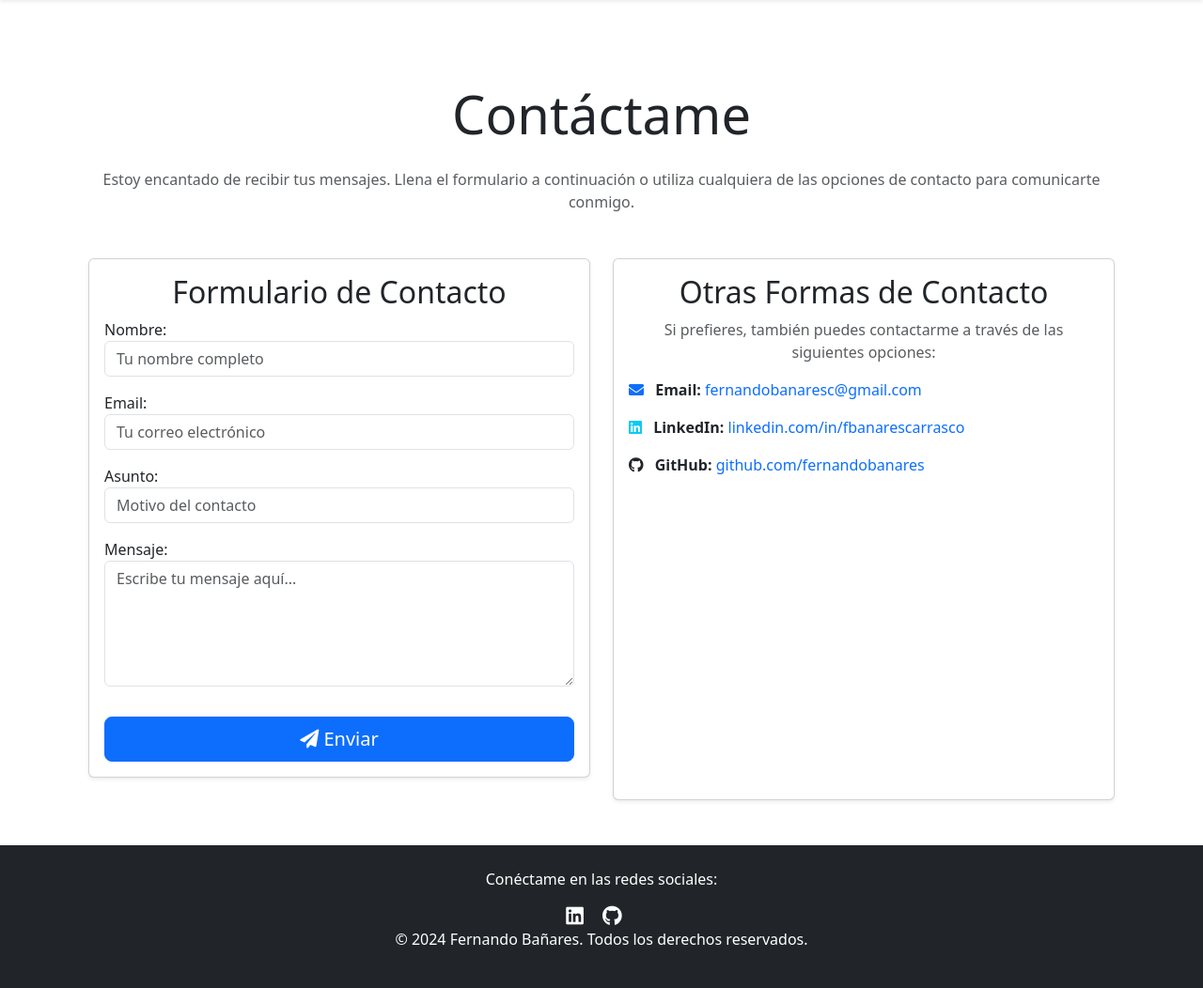
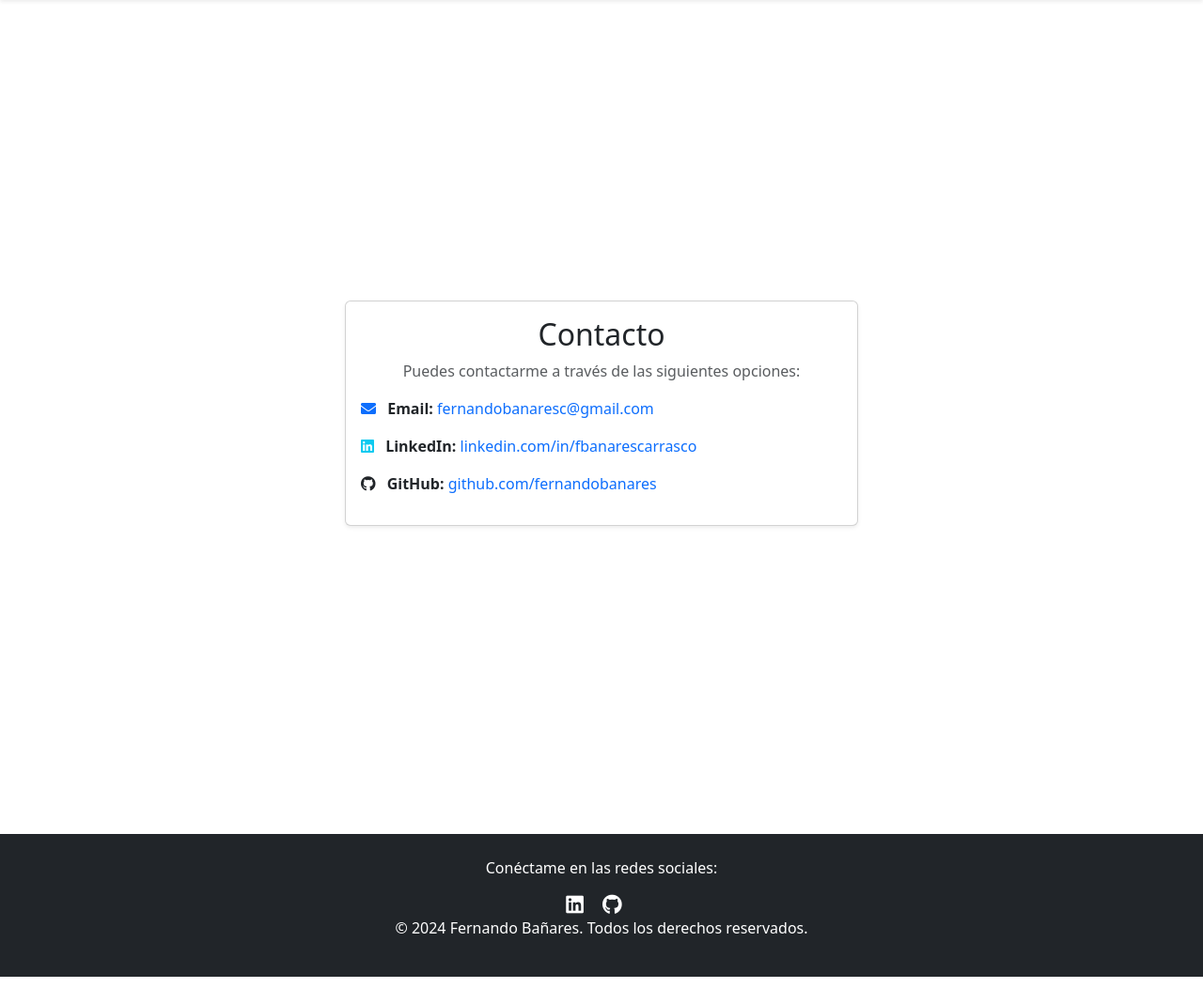
Before and after one commit to fernandobanares/portafolio1, a Django app: page /contacto/ in a window 1280 px wide. Shown: the part 56-1108 px from the top of the page at 94% size. Run offline with Django 5.2, Linux system fonts and the light colour scheme.

Commit message:
Se corrige contacto

```diff
--- a/templates/contacto.html
+++ b/templates/contacto.html
@@ -2,47 +2,12 @@
 {% block title %}Contacto{% endblock %}
 
 {% block content %}
-<div class="container mt-5">
-    <!-- Encabezado -->
-    <h1 class="display-4 text-center mb-4">Contáctame</h1>
-    <p class="text-center text-muted">
-        Estoy encantado de recibir tus mensajes. Llena el formulario a continuación o utiliza cualquiera de las opciones de contacto para comunicarte conmigo.
-    </p>
-
-    <div class="row mt-5">
-        <!-- Columna del Formulario -->
-        <div class="col-lg-6 mb-4">
-            <div class="card shadow-sm h-100">
-                <div class="card-body">
-                    <h2 class="card-title text-center">Formulario de Contacto</h2>
-                    {% if messages %}
-                    <div class="mt-3">
-                        {% for message in messages %}
-                        <div class="alert {% if message.tags %}alert-{{ message.tags }}{% else %}alert-info{% endif %}" role="alert">
-                            {{ message }}
-                        </div>
-                        {% endfor %}
-                    </div>
-                    {% endif %}
-                    <form method="post" novalidate>
-                        {% csrf_token %}
-                        {{ form.as_p }}
-                        <div class="text-center">
-                            <button type="submit" class="btn btn-primary btn-lg mt-3 w-100">
-                                <i class="fas fa-paper-plane"></i> Enviar
-                            </button>
-                        </div>
-                    </form>
-                </div>
-            </div>
-        </div>
-
-        <!-- Columna de otras formas de contacto -->
+<div class="container d-flex justify-content-center align-items-center min-vh-100">
     <div class="col-lg-6">
         <div class="card shadow-sm h-100">
             <div class="card-body text-center">
-                    <h2 class="card-title">Otras Formas de Contacto</h2>
-                    <p class="text-muted">Si prefieres, también puedes contactarme a través de las siguientes opciones:</p>
+                <h2 class="card-title">Contacto</h2>
+                <p class="text-muted">Puedes contactarme a través de las siguientes opciones:</p>
                 <ul class="list-unstyled text-start mt-3">
                     <li class="mb-3">
                         <i class="fas fa-envelope me-2 text-primary"></i>
@@ -68,5 +33,4 @@
         </div>
     </div>
 </div>
-</div>
 {% endblock %}
```
Lines whose indentation alone changed are shown as unchanged.
